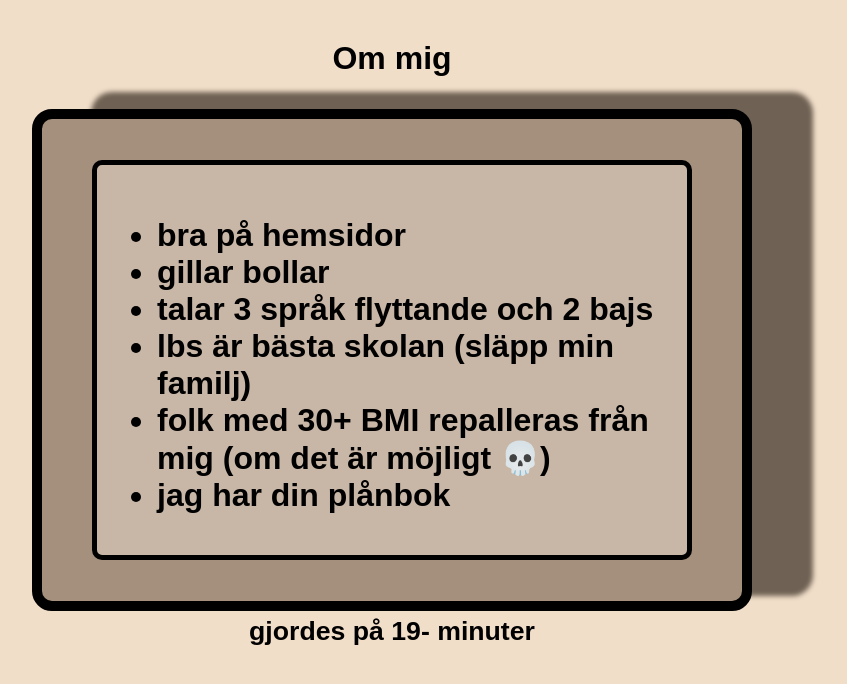
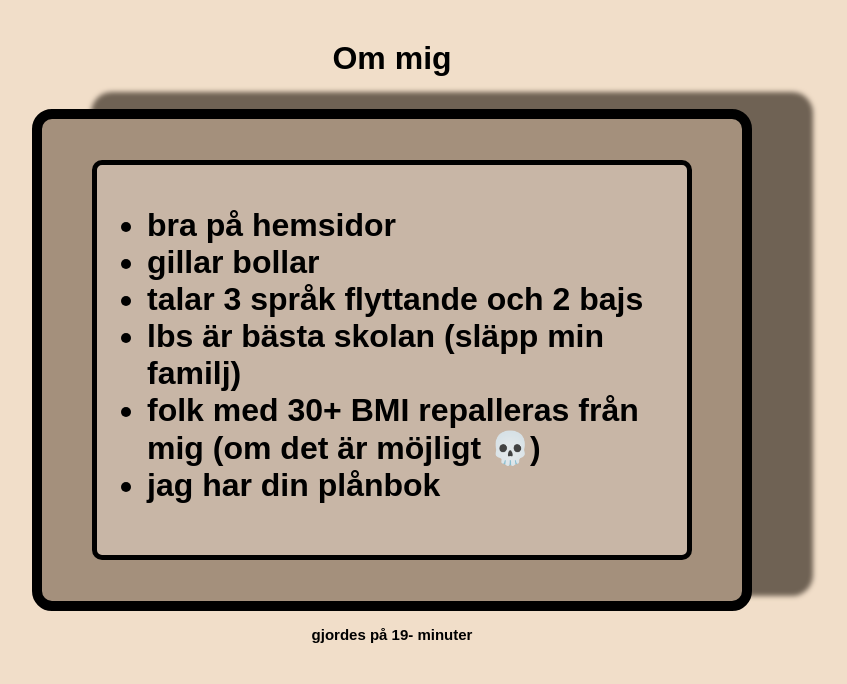
Before and after one commit to baldx/About-me, a plain HTML site: page index.html in a window 1280 px wide. Shown: the whole page, without its empty margins (248-1095 px from the left). Drawn offline with Linux system fonts and the light colour scheme.

Commit message:
add minor style

```diff
--- a/style.css
+++ b/style.css
@@ -36,6 +36,10 @@ header {
     flex-wrap: wrap;
     align-items: flex-start;
     justify-content: center;
-    padding: 20px;
+    padding: 10px;
     background-color: #C8B6A6;
 }
+
+small {
+    font-size: 15px;
+}
```
